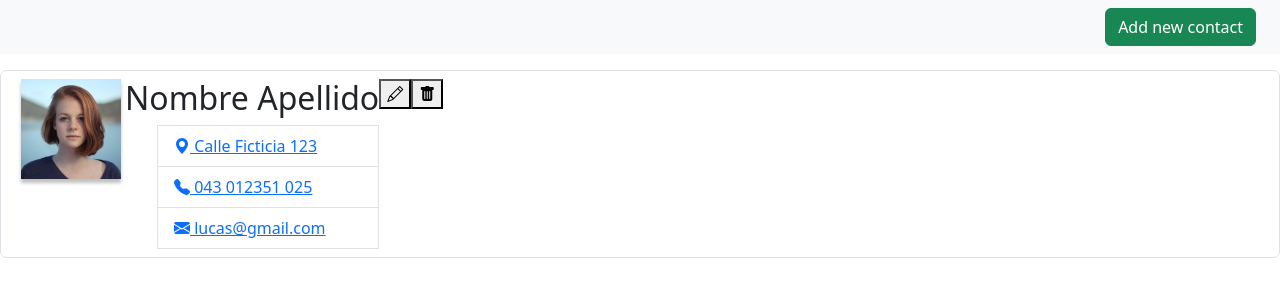
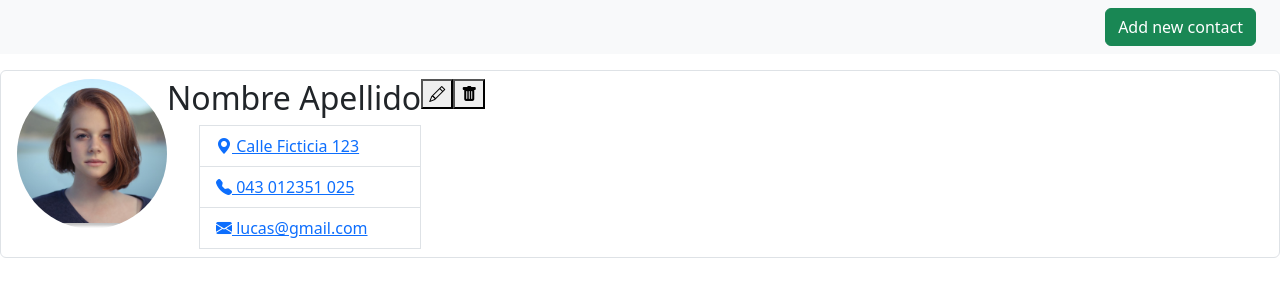
Before and after one commit to michelcub/Contact-List, a React (Vite) app: page / in a window 1280 px wide. Shown: the top 300 px of the page. Built offline with nearby package versions, Linux system fonts and the light colour scheme.

Commit message:
modificaciones

```diff
--- a/src/components/ListItem.jsx
+++ b/src/components/ListItem.jsx
@@ -1,11 +1,11 @@
 import image from "./../assets/img/user-img.png";
-
+import "./../../styles.css"
 
 const ListItem = () => {
     return (
         <li className="d-flex list-group-item " >
                 <div className="">
-                <img src={image} className="imagen" alt="user-image" />
+                <img src={image} className="user-image rounded-circle object-fit-cover" alt="user-image" />
                 </div>
                 <div>
                     <h2>
--- /dev/null
+++ b/styles.css
@@ -0,0 +1,4 @@
+.user-image{
+    width: 150px;
+    height: 150px;
+}
```
Also changed, not shown: src/assets/img/user-img.png.
